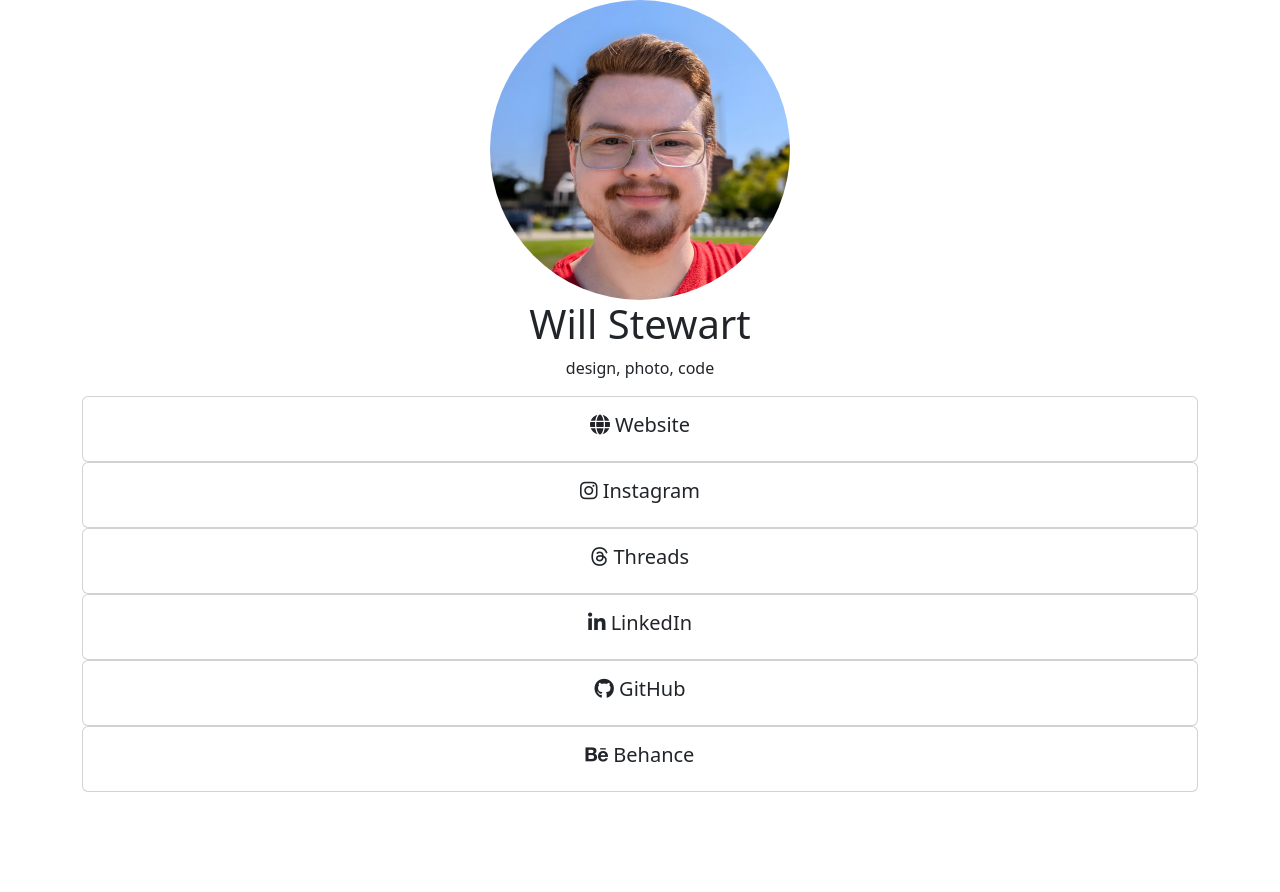
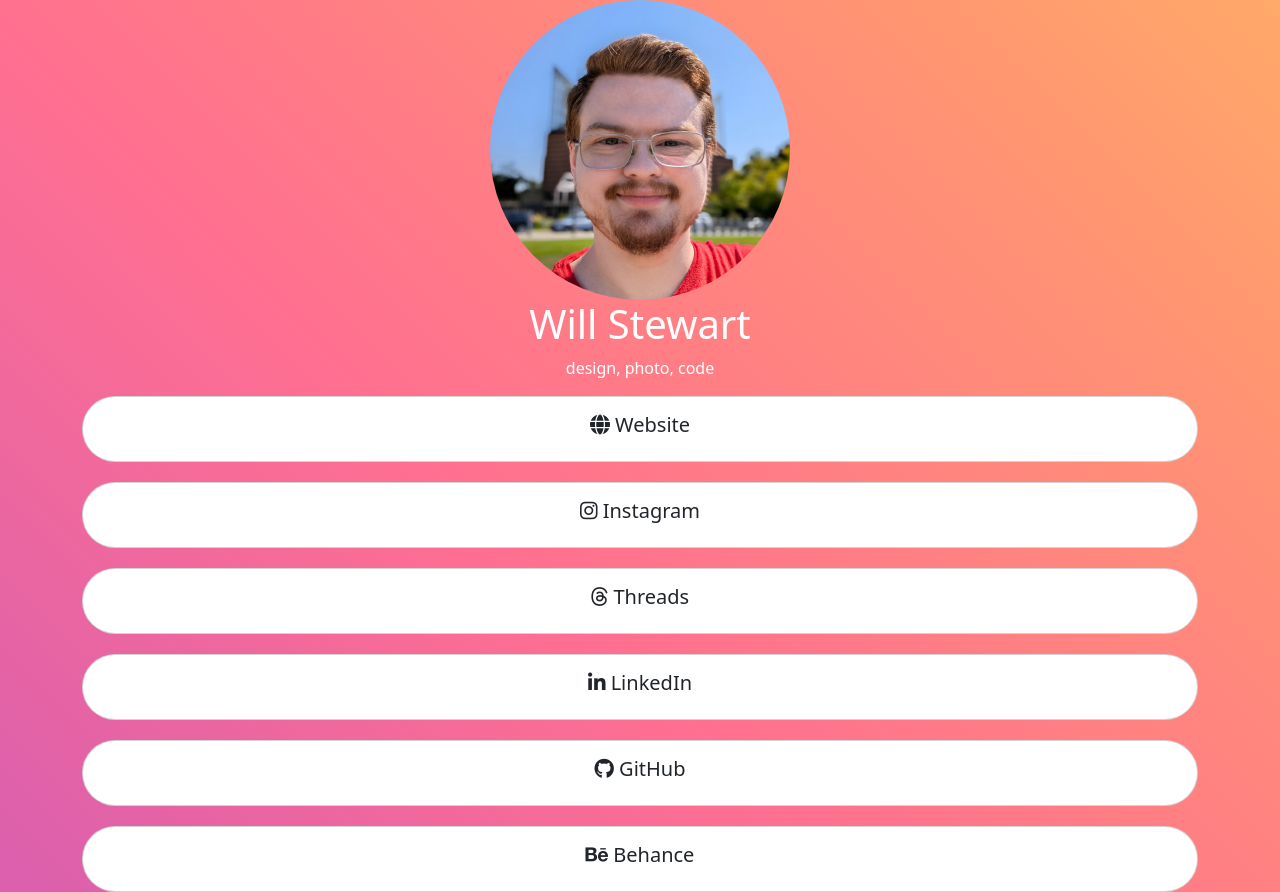
Before and after one commit to willstewartcode/links, a plain HTML site: page index.html in a window 1280 px wide. Before the commit the page ends 800 px from the top, so only its background shows below. Drawn offline with nearby package versions, Linux system fonts and the light colour scheme.

Commit message:
added gradient to background

```diff
--- a/index.html
+++ b/index.html
@@ -27,10 +27,11 @@
                 <p>design, photo, code</p>
             </div>
         </div>
+
         <div class="row">
             <div class="col">
                 <div class="card-group flex-column">
-                    <a class="card-link" href="https://willstewart.dev/" target="_blank">
+                    <a class="card-link link-primary" href="https://willstewart.dev/" target="_blank">
                         <div class="card">
                             <div class="card-body">
                                 <h5 class="card-title"><i class="fa-solid fa-globe"></i> Website</h5>
--- a/style.css
+++ b/style.css
@@ -1,3 +1,31 @@
+:root {
+    --gradient: linear-gradient(
+        45deg,
+        #845ec2,
+        #d65db1,
+        #ff6f91,
+        #ff9671,
+        #ffc75f,
+        #f9f871
+    );
+}
+
+body {
+    color: white !important;
+    background-image: var(--gradient);
+    background-size: 300%;
+    animation: bg-animation 20s infinite alternate;
+}
+
+@keyframes bg-animation {
+    0% {
+        background-position: left;
+    }
+    100% {
+        background-position: right;
+    }
+}
+
 #profile-picture {
     max-width: 300px;
     max-height: 300px;
@@ -11,3 +39,11 @@
 .card-link {
     text-decoration: none;
 }
+
+.card {
+    border-radius: 100px !important;
+}
+
+.card-group {
+    gap: 20px;
+}
```
